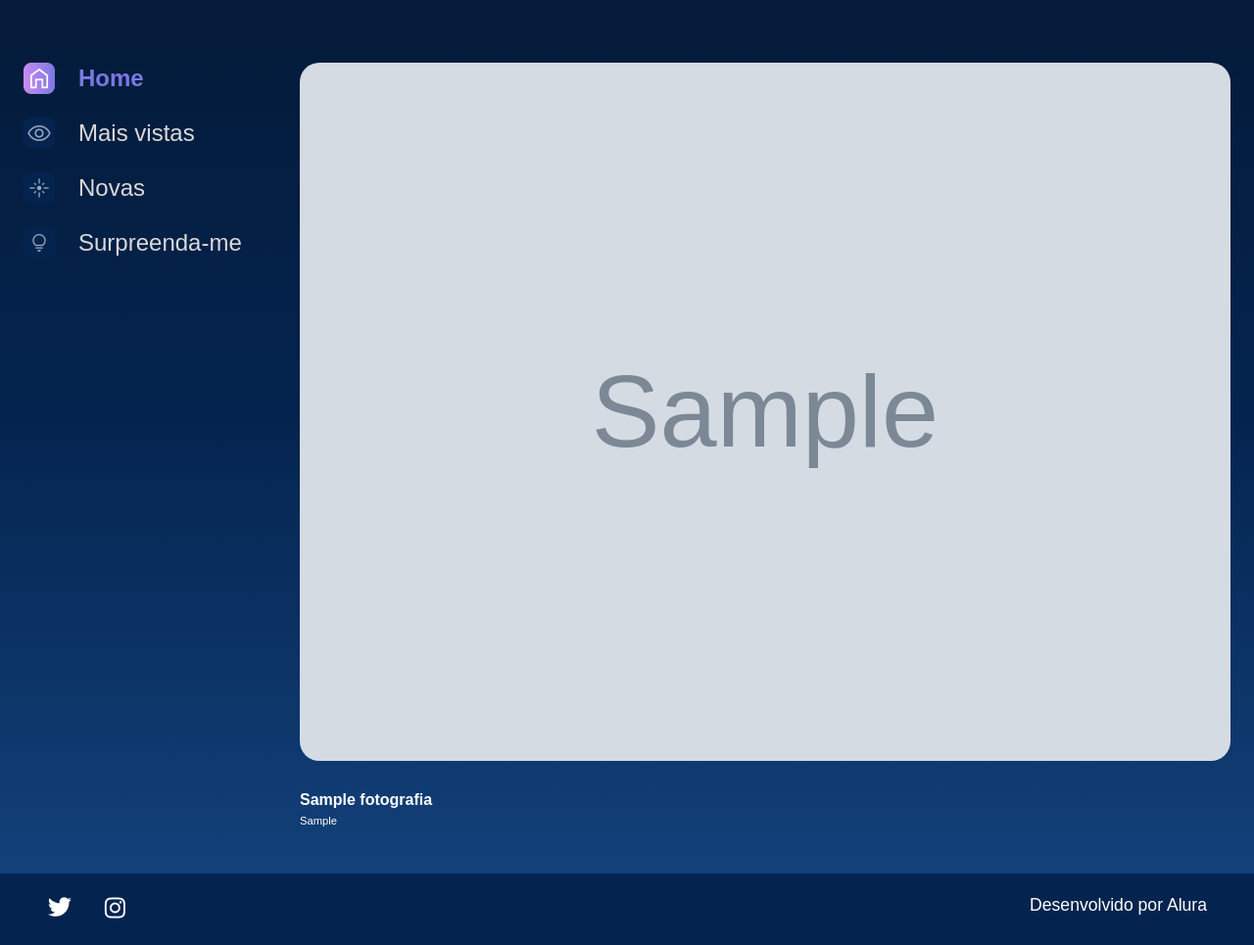
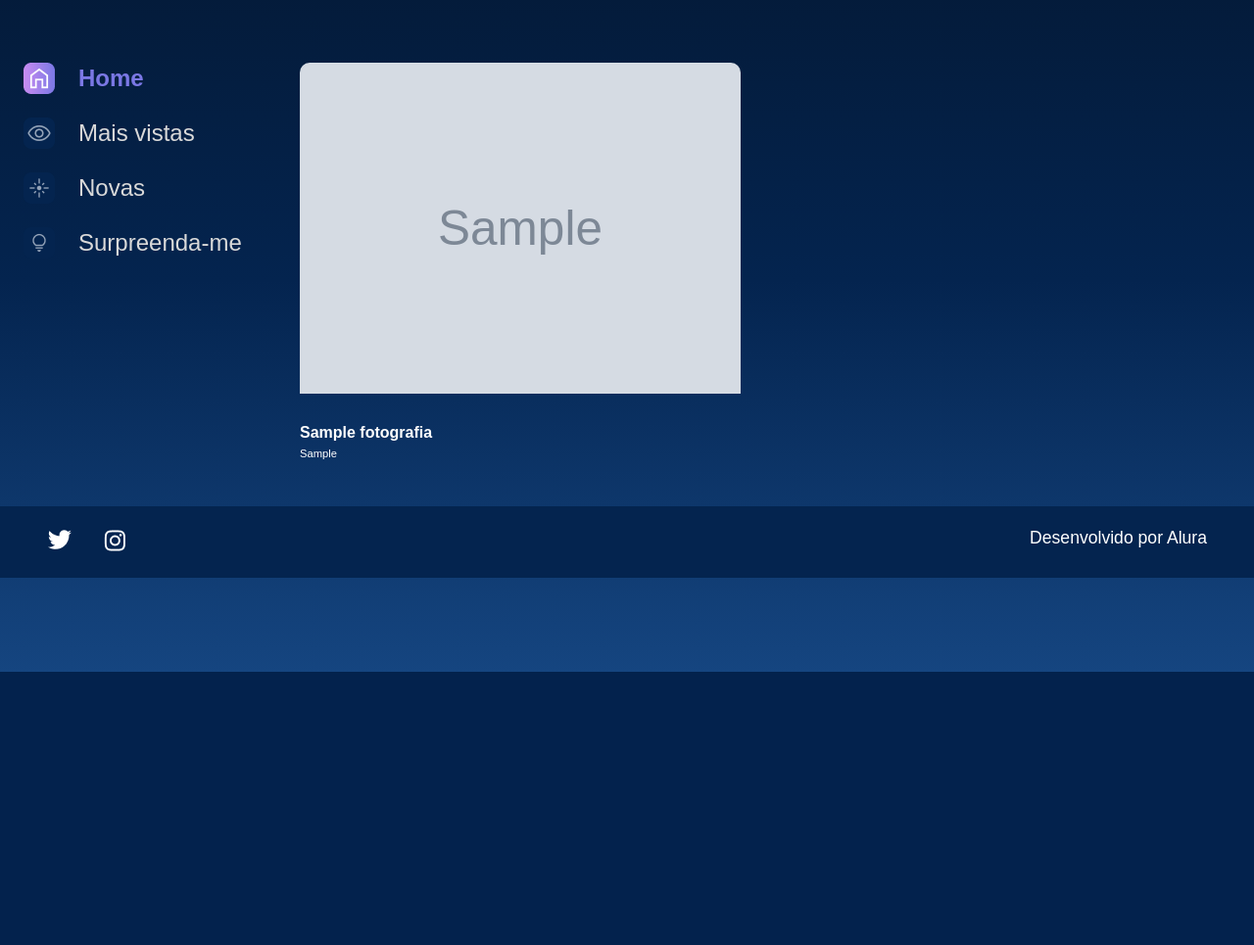
Before and after one commit to thiagomarcal1984/alura-django-admin, a Django app: page /imagem/1 in a window 1280 px wide. Shown: the part 114-1079 px from the top of the page at 98% size. After the commit the page ends 800 px from the top, so only its background shows below. Run offline with Django 4.2, Linux system fonts and the light colour scheme; tables that the repository leaves empty hold one stand-in row (values such as "Sample post"); grey boxes marked "Sample" are stand-in pictures.

Commit message:
Alterando template imagem

```diff
--- a/galeria/models.py
+++ b/galeria/models.py
@@ -18,4 +18,4 @@ class Fotografia(models.Model):
     data_fotografia = models.DateTimeField(default=datetime.now, blank=False)
 
     def __str__(self):
-        return f"Fotografia [nome = {self.nome}]"
+        return self.nome
--- a/templates/galeria/imagem.html
+++ b/templates/galeria/imagem.html
@@ -4,7 +4,11 @@
             <section class="conteudo">
                 <section class="imagem">
                     <div class="imagem__conteudo">
-                        <img class="imagem__imagem" src="{% static '/assets/imagens/galeria/' %}{{ fotografia.foto }}">
+                        {% if fotografia.foto == '' or fotografia.foto == null%}
+                            <img class="card__imagem" src="{% static '/assets/imagens/galeria/not-found.png' %}" alt="foto">
+                        {% else %}
+                            <img class="card__imagem" src="{{ fotografia.foto.url }}" alt="foto">
+                        {% endif %}
                         <div class="imagem__info">
                             <div class="imagem__texto">
                                 <p class="imagem__titulo">{{ fotografia.nome }}</p>
```
Also changed, not shown: README.md.
